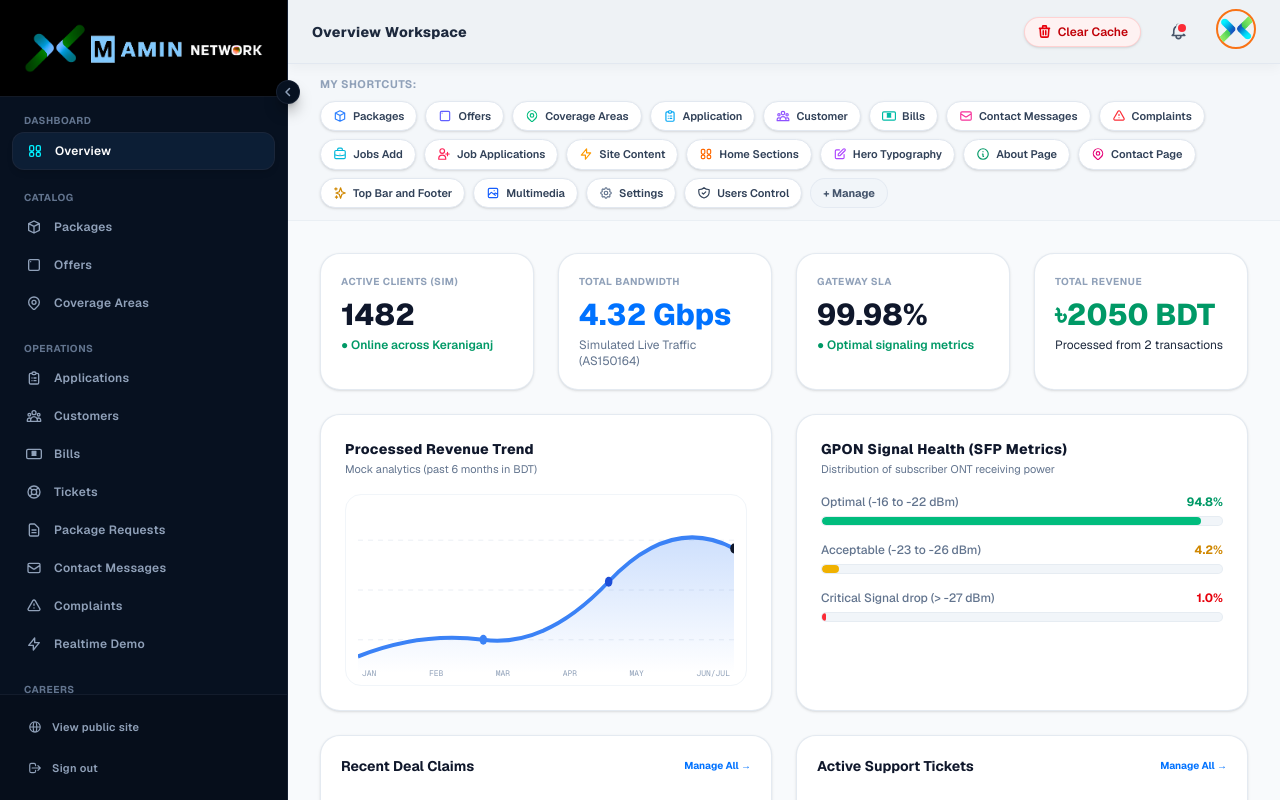
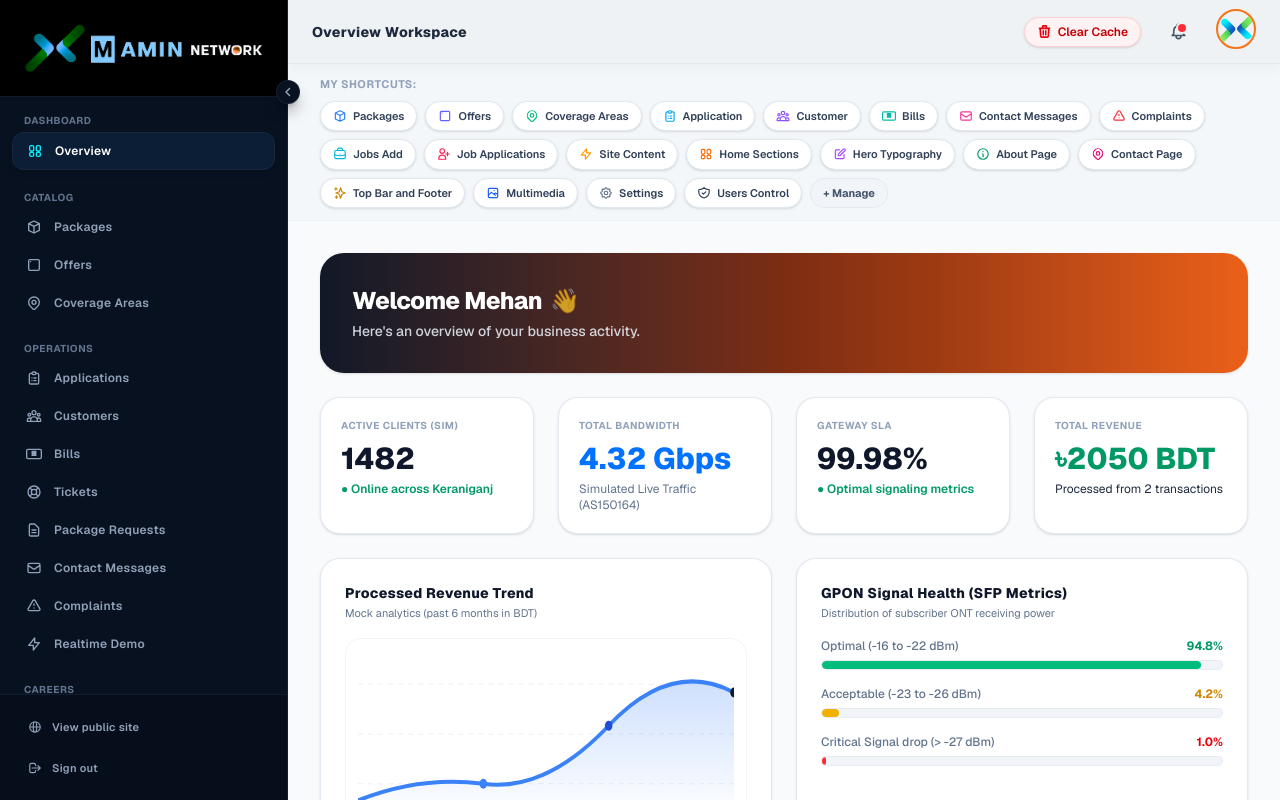
Before and after one commit to princeshiamofficial/M-Amin-Network, a Next.js app: page /admin/dashboard in a window 1280 px wide. Built offline with nearby package versions, Linux system fonts and the light colour scheme; sample sign-in values are in the browser's storage.

Commit message:
feat: add Welcome Mehan banner under shortcuts bar in admin dashboard Overview

```diff
--- a/src/app/admin/(dashboard)/dashboard/page.tsx
+++ b/src/app/admin/(dashboard)/dashboard/page.tsx
@@ -1017,6 +1017,19 @@ export default function AdminDashboardPage() {
       {/* 1. OVERVIEW VIEW */}
           {activeTab === "Overview" && (
             <div className="space-y-6">
+              {/* Welcome Banner */}
+              <div className="relative overflow-hidden rounded-[24px] bg-gradient-to-r from-[#111827] via-[#7c2d12] to-[#ea580c] p-6 sm:p-8 text-white shadow-sm flex flex-col justify-center min-h-[110px]">
+                <div className="absolute right-0 top-0 bottom-0 w-1/3 bg-gradient-to-l from-white/5 to-transparent pointer-events-none" />
+                <div className="relative z-10">
+                  <h2 className="text-xl sm:text-2xl font-extrabold tracking-tight flex items-center gap-2">
+                    Welcome Mehan <span className="inline-block animate-pulse">👋</span>
+                  </h2>
+                  <p className="text-slate-200/90 text-xs sm:text-sm mt-1 font-medium">
+                    Here's an overview of your business activity.
+                  </p>
+                </div>
+              </div>
+
               {/* KPI Cards Grid */}
               <div className="grid grid-cols-1 sm:grid-cols-2 lg:grid-cols-4 gap-6">
                 <div className="bg-white border border-slate-200/90 rounded-[20px] p-5 shadow-sm flex flex-col">
```
